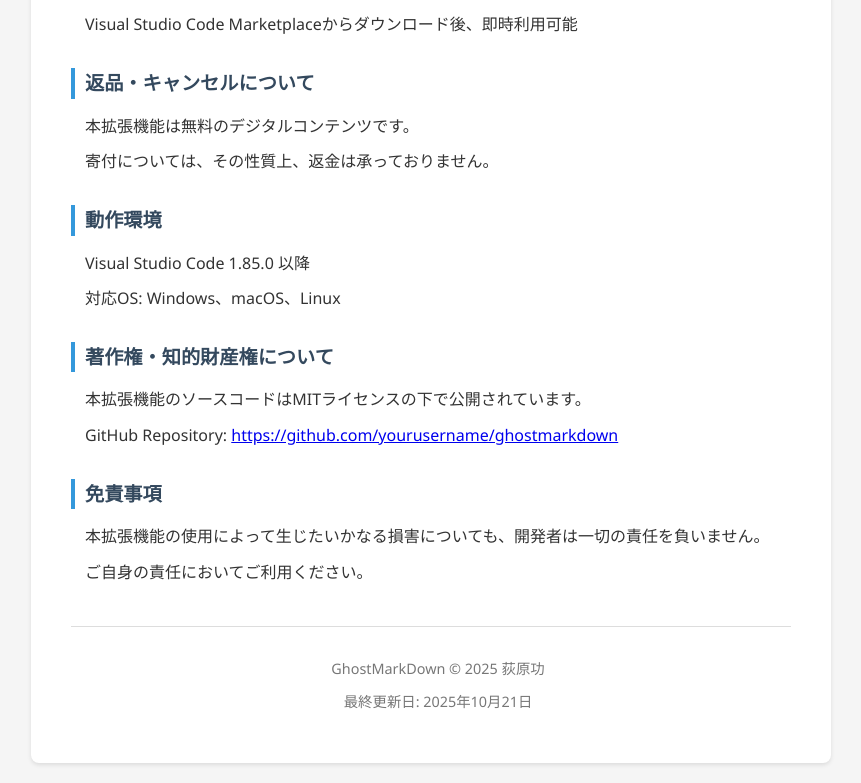
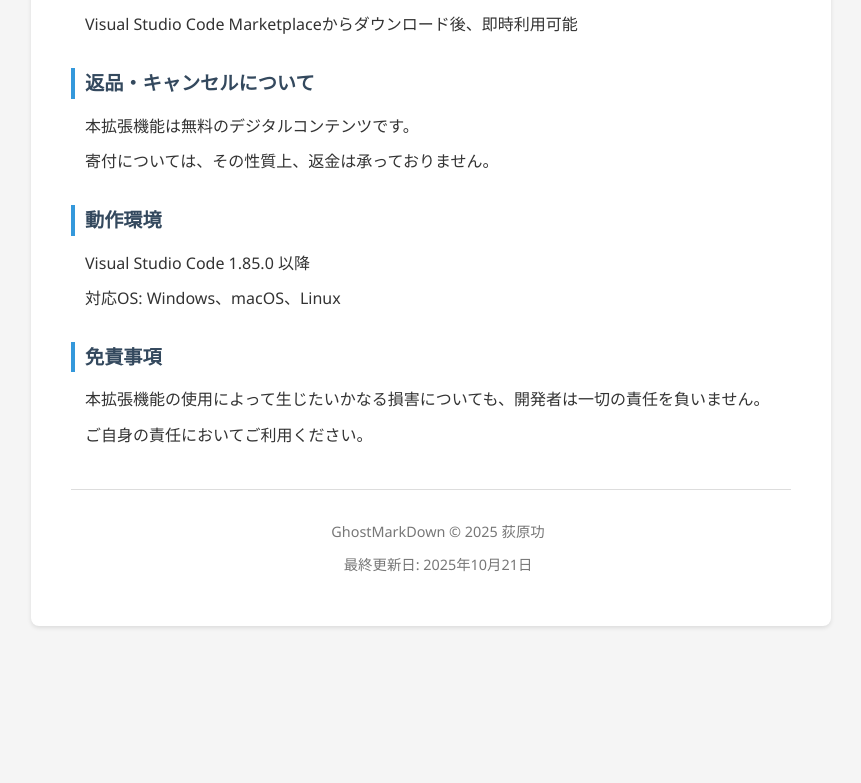
Before and after one commit to ogiharadevelopment/GhostMarkDown, a plain HTML site: page tokushoho.html in a window 1280 px wide. Shown: the part 1219-2002 px from the top of the page, without its empty margins (209-1070 px from the left). After the commit the page ends 1865 px from the top, so only its background shows below. Drawn offline with Linux system fonts and the light colour scheme.

Commit message:
Update tokushoho.html

```diff
--- a/tokushoho.html
+++ b/tokushoho.html
@@ -103,10 +103,6 @@
         <p>Visual Studio Code 1.85.0 以降</p>
         <p>対応OS: Windows、macOS、Linux</p>
 
-        <h2>著作権・知的財産権について</h2>
-        <p>本拡張機能のソースコードはMITライセンスの下で公開されています。</p>
-        <p>GitHub Repository: <a href="https://github.com/yourusername/ghostmarkdown">https://github.com/yourusername/ghostmarkdown</a></p>
-
         <h2>免責事項</h2>
         <p>本拡張機能の使用によって生じたいかなる損害についても、開発者は一切の責任を負いません。</p>
         <p>ご自身の責任においてご利用ください。</p>
```
